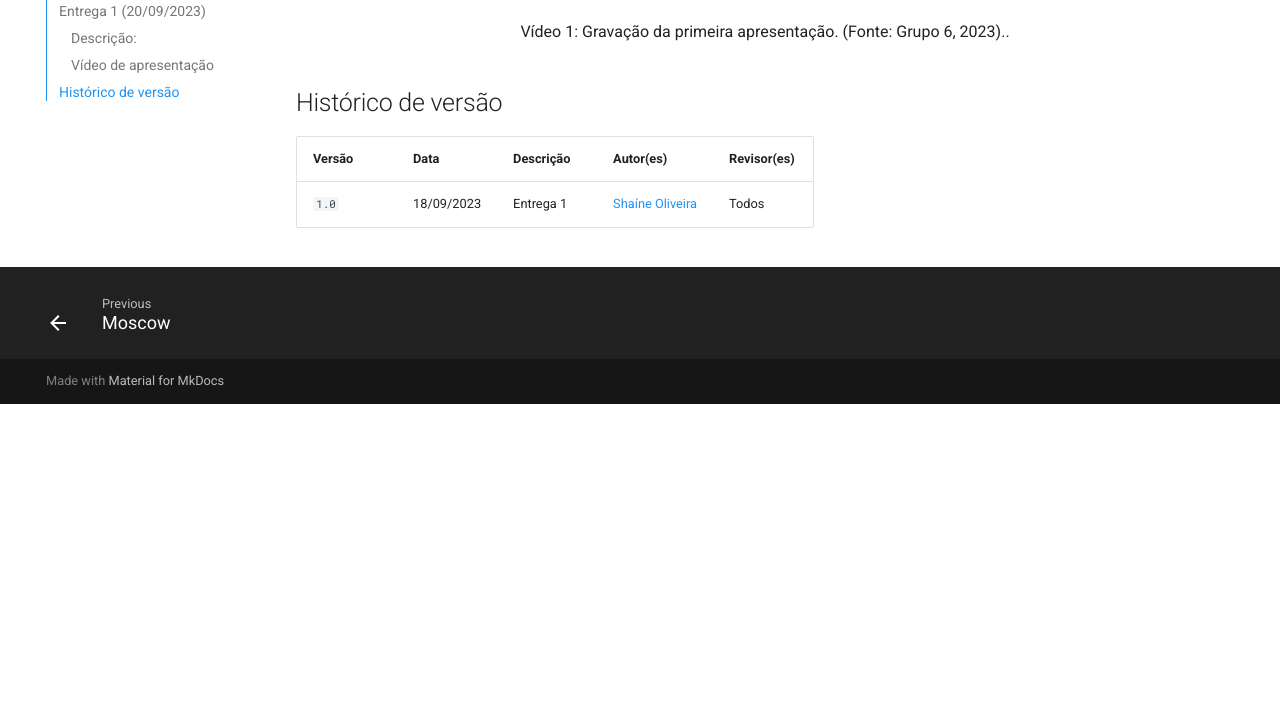
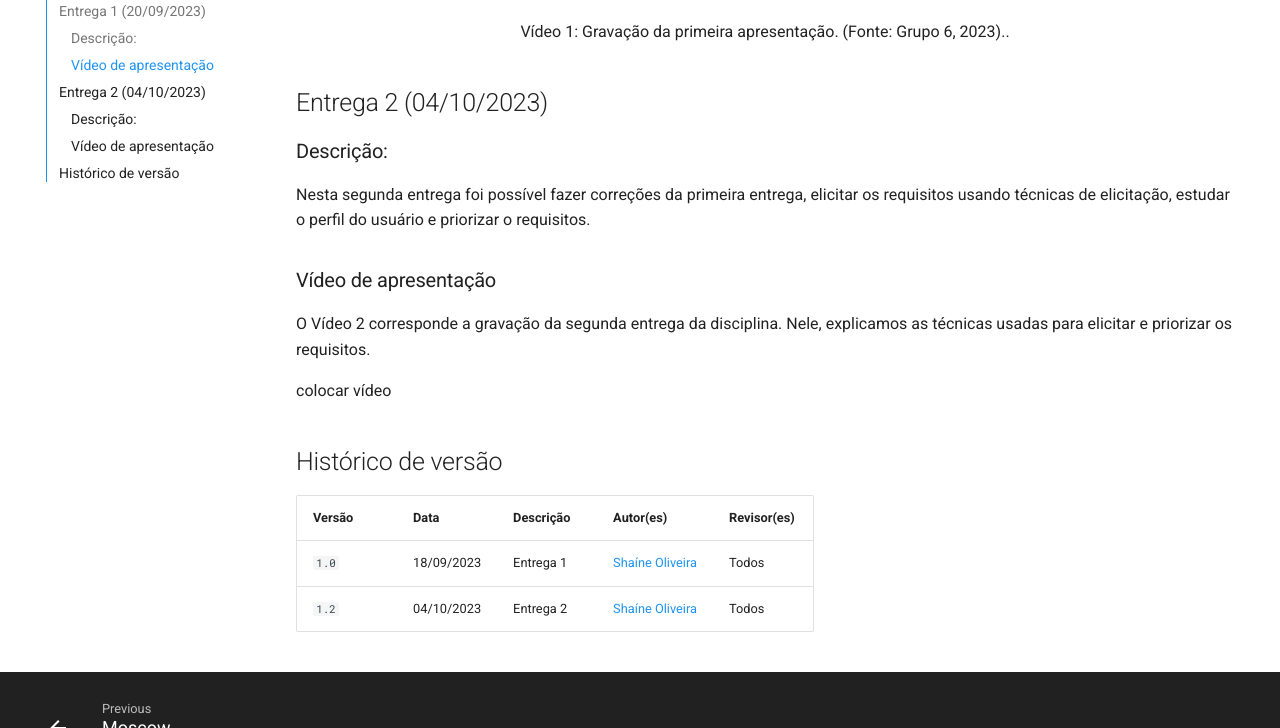
Before and after one commit to Requisitos-de-Software/2023.2-Skoob, an MkDocs documentation site: the page built from docs/planejamento/entregas.md, in a window 1280 px wide and 900 px high, scrolled down 1120 px, cut to the strip 172-900 px from the top of the window. Built offline with MkDocs 1.6.1 and Material for MkDocs 9.7.7, drawn with Linux system fonts in a browser that asks for light colours; comment, search, counter and statistics services are not loaded; before the commit the page ends 1696 px from its top, so only the background shows below that.

Commit message:
Adiciona entrega 2.

```diff
--- a/docs/planejamento/entregas.md
+++ b/docs/planejamento/entregas.md
@@ -18,8 +18,22 @@ O Vídeo 1 corresponde a gravação da primeira entrega da disciplina. Nele, exp
 
 
 
+
+## Entrega 2 (04/10/2023)
+
+### Descrição:
+Nesta segunda entrega foi possível fazer correções da primeira entrega, elicitar os requisitos usando técnicas de elicitação, estudar o perfil do usuário e priorizar o requisitos.
+
+### Vídeo de apresentação
+O Vídeo 2 corresponde a gravação da segunda entrega da disciplina. Nele, explicamos as técnicas usadas para elicitar e priorizar os requisitos.
+
+colocar vídeo
+
+
+
 ## Histórico de versão
 
 | Versão | Data | Descrição| Autor(es)| Revisor(es)
 |--|--|--|--|--|
 | `1.0`|18/09/2023|Entrega 1| [Shaíne Oliveira](https://github.com/ShaineOliveira)| Todos
+| `1.2`|04/10/2023|Entrega 2| [Shaíne Oliveira](https://github.com/ShaineOliveira)| Todos
```
